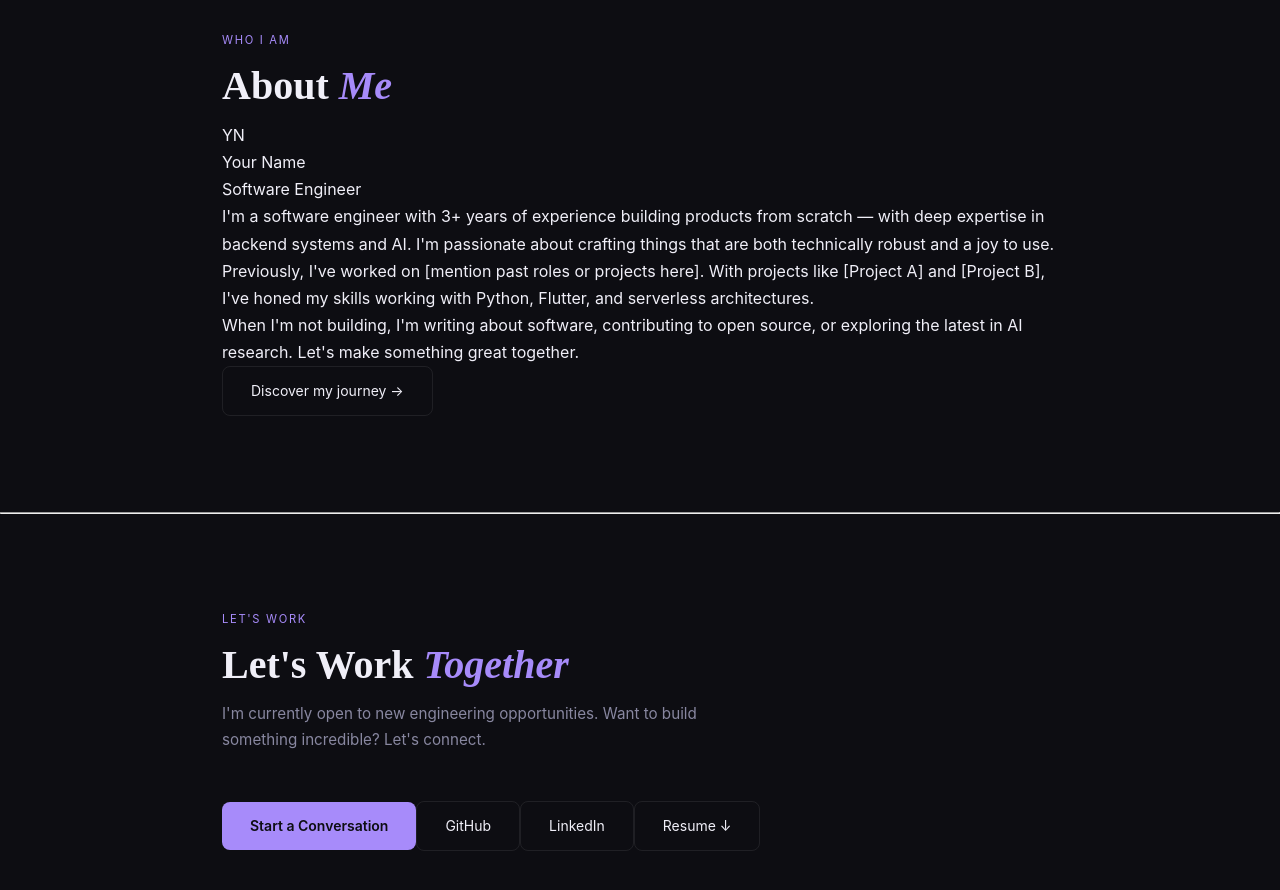
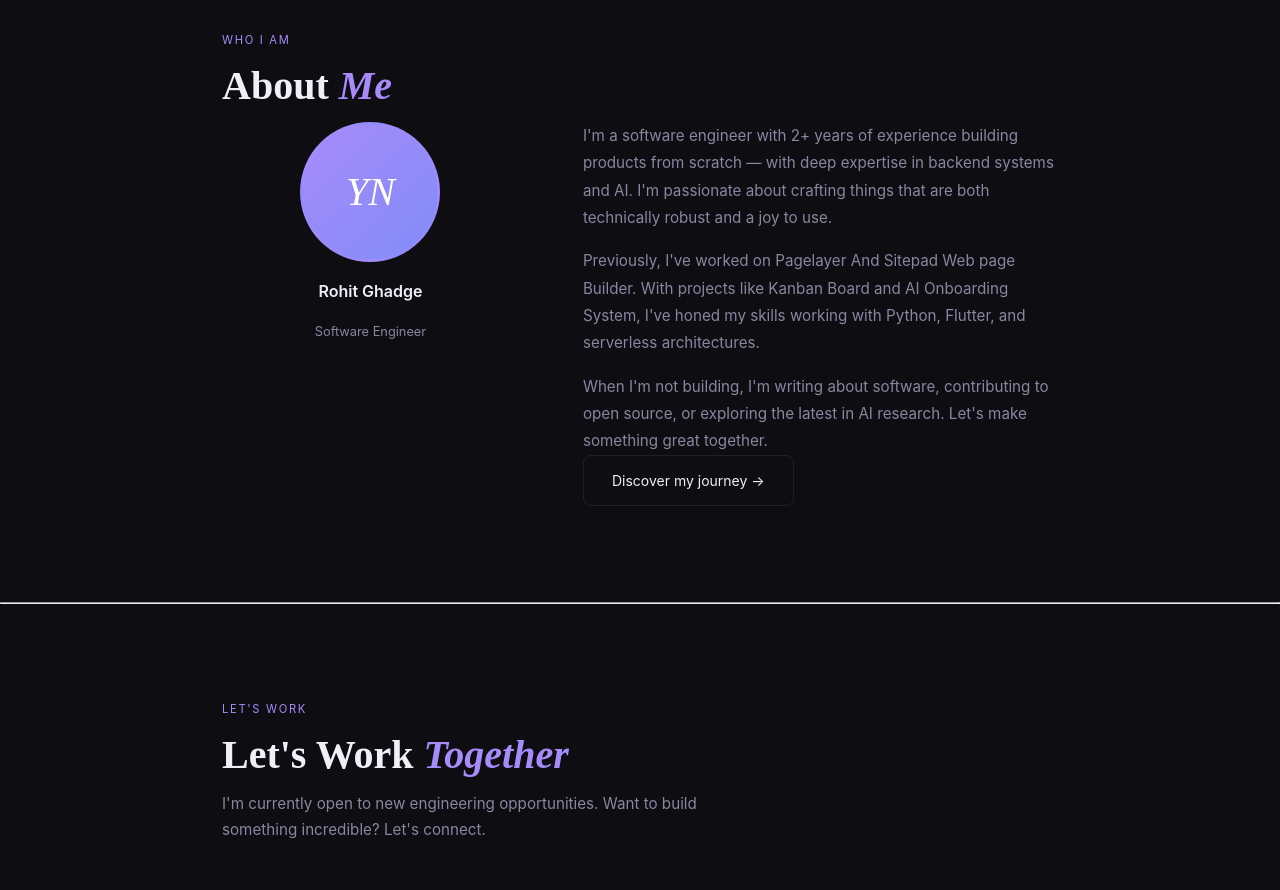
Before and after one commit to Rod7678/Rohit-s_portfolio, a React (Vite) app: page / in a window 1280 px wide. Shown: the part 3520-4410 px from the top of the page. Built offline with nearby package versions, Linux system fonts and the light colour scheme.

Commit message:
add AboutUsSection component with styling and content updates

```diff
--- a/src/components/AboutUsSection/AboutUsSection.jsx
+++ b/src/components/AboutUsSection/AboutUsSection.jsx
@@ -1,3 +1,5 @@
+import "./aboutUsSection.css";
+
 const AboutUsSection = () => {
   return (
     <section id="about">
@@ -8,19 +10,19 @@ const AboutUsSection = () => {
       <div className="about-grid">
         <div className="avatar-block">
           <div className="avatar-circle">YN</div>
-          <div className="about-name">Your Name</div>
+          <div className="about-name">Rohit Ghadge</div>
           <div className="about-role">Software Engineer</div>
         </div>
         <div className="about-text">
           <p>
-            I'm a software engineer with 3+ years of experience building
+            I'm a software engineer with 2+ years of experience building
             products from scratch — with deep expertise in backend systems and
             AI. I'm passionate about crafting things that are both technically
             robust and a joy to use.
           </p>
           <p>
-            Previously, I've worked on [mention past roles or projects here].
-            With projects like [Project A] and [Project B], I've honed my skills
+            Previously, I've worked on Pagelayer And Sitepad Web page Builder.
+            With projects like Kanban Board and AI Onboarding System, I've honed my skills
             working with Python, Flutter, and serverless architectures.
           </p>
           <p>
--- /dev/null
+++ b/src/components/AboutUsSection/aboutUsSection.css
@@ -0,0 +1,48 @@
+#about .about-grid {
+  display: grid;
+  grid-template-columns: 1fr 1.6fr;
+  gap: 4rem;
+  align-items: start;
+}
+
+.avatar-block {
+  display: flex;
+  flex-direction: column;
+  align-items: center;
+  gap: 1rem;
+}
+
+.avatar-circle {
+  width: 140px;
+  height: 140px;
+  border-radius: 50%;
+  background: linear-gradient(135deg, var(--accent), var(--accent2));
+  display: flex;
+  align-items: center;
+  justify-content: center;
+  font-family: "Playfair Display", serif;
+  font-size: 2.5rem;
+  color: #fff;
+  font-style: italic;
+  border: 3px solid rgba(167, 139, 250, 0.3);
+}
+
+.about-name {
+  font-weight: 600;
+  font-size: 1rem;
+  text-align: center;
+}
+.about-role {
+  font-size: 0.8rem;
+  color: var(--muted);
+  text-align: center;
+}
+
+.about-text {
+  font-size: 0.95rem;
+  color: var(--muted);
+  line-height: 1.8;
+}
+.about-text p + p {
+  margin-top: 1rem;
+}
```
